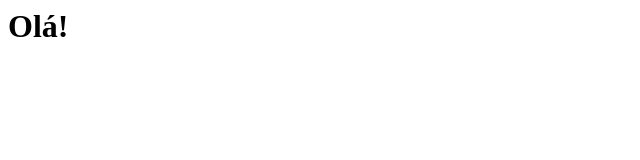
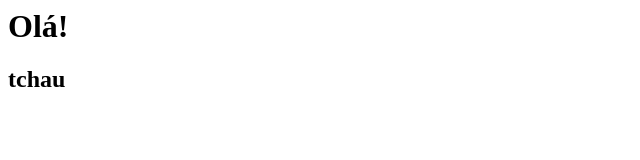
Before and after one commit to francoanajulia656-spec/projeto-novo-1, a plain HTML site: page index.html in a window 1280 px wide. Shown: the full height of the page, 0-640 px from the left. Drawn offline with Linux system fonts and the light colour scheme.

Commit message:
add um tchau

```diff
--- a/index.html
+++ b/index.html
@@ -1 +1,3 @@
 <h1> Olá! </h1>
+
+<h2> tchau </h2>
```
